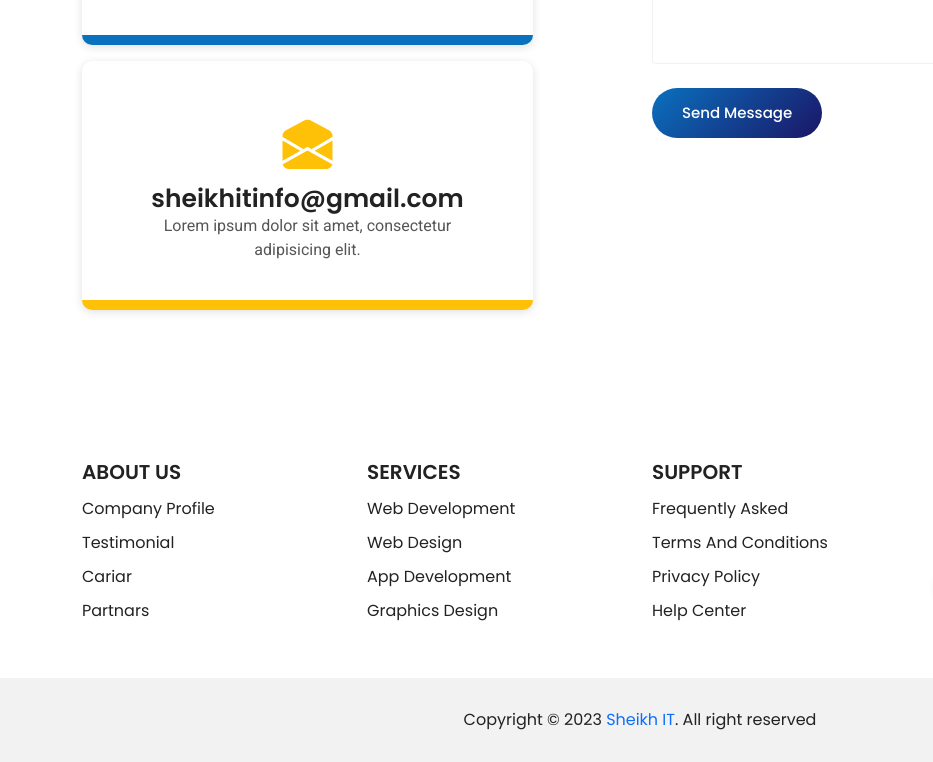
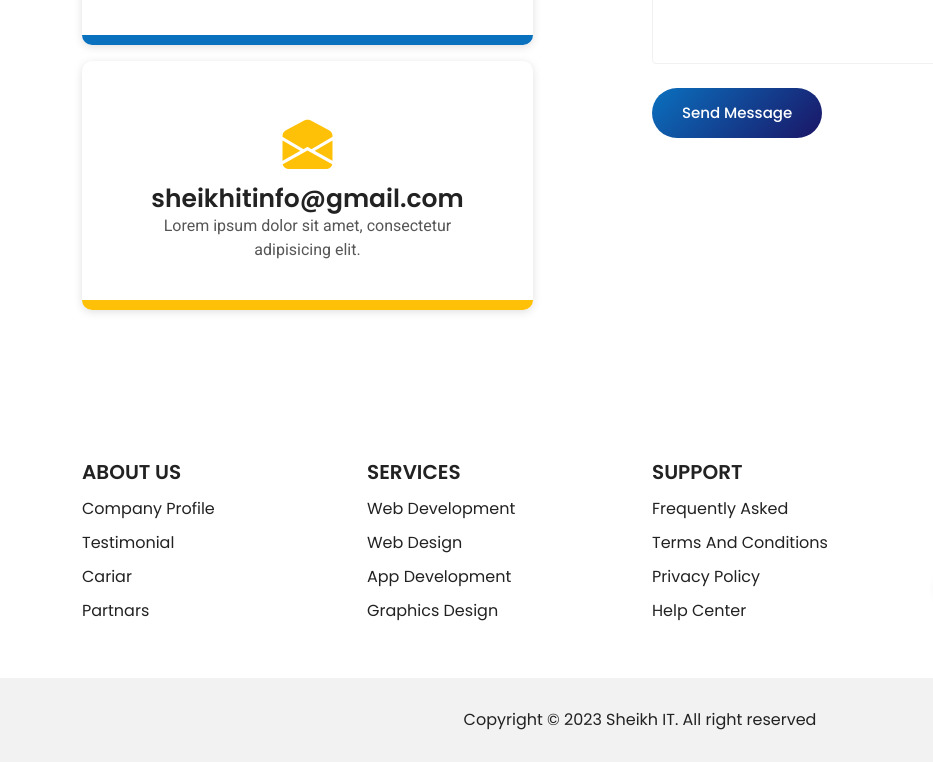
Before and after one commit to mdalamin67/Sheikh-IT, a plain HTML site: page index.html in a window 1280 px wide. Shown: the part 5791-6553 px from the top of the page, 0-933 px from the left. Drawn offline with nearby package versions, Linux system fonts and the light colour scheme.

Commit message:
sheikhit

```diff
--- a/index.html
+++ b/index.html
@@ -566,7 +566,7 @@
     <div class="container">
       <div class="row justify-content-center">
         <div class="col-lg-6 text-center">
-          <span>Copyright © 2023 <a href="#">Sheikh IT</a>. All right reserved</span>
+          <span>Copyright © 2023 Sheikh IT. All right reserved</span>
         </div>
       </div>
     </div>
```
